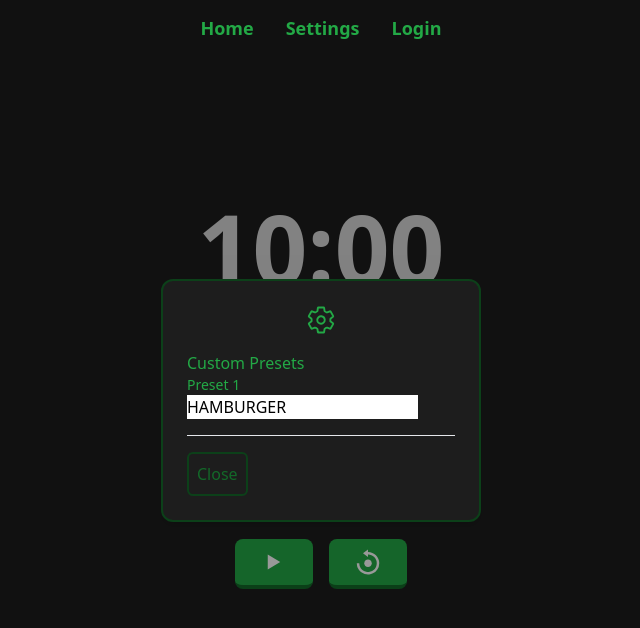
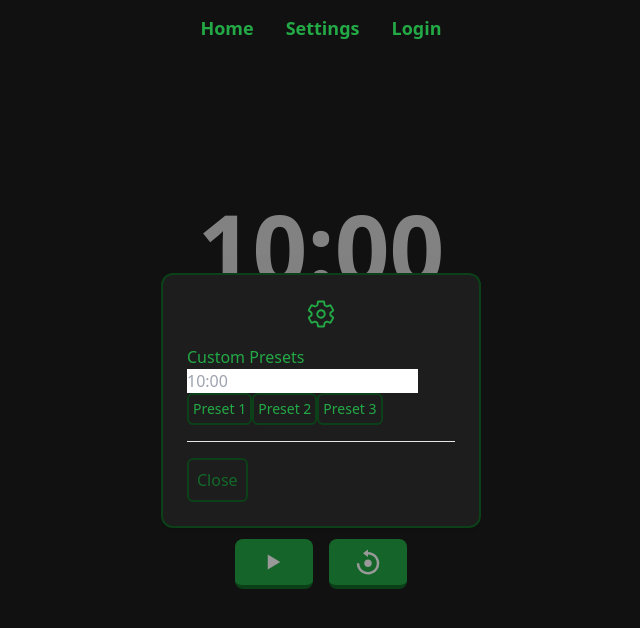
Before and after one commit to cat391/GrindMeter, a React (Vite) app in the folder grindmeter/: page / in a window 1280 px wide. Both pictures are taken after a click on the button "Settings". Shown: the top 628 px of the page, without its empty margins (319-959 px from the left). Built offline with nearby package versions, Linux system fonts and the light colour scheme.

Commit message:
Made some updates to preset customization

```diff
--- a/grindmeter/src/components/SettingsModal.jsx
+++ b/grindmeter/src/components/SettingsModal.jsx
@@ -1,10 +1,15 @@
 import { IoSettingsOutline } from "react-icons/io5";
 import { convertToTimeStr } from "./PresetButton";
 import { useState } from "react";
+import { usePresetContext } from "./PresetContext";
+import TimerInput from "./TimerInput";
 
 function SettingsModal({ open, onClose }) {
+  const { presets, setPresets } = usePresetContext();
+  const [p1, setP1] = useState(convertToTimeStr(presets[0]));
+
   const handleChange = (event) => {
-    setValue(event.target.value);
+    setP1(event.target.value);
   };
 
   return (
@@ -24,10 +29,25 @@ function SettingsModal({ open, onClose }) {
               Custom Presets
             </h2>
 
-            <label className="text-customGreen-100 block size text-sm font-medium">
-              Preset 1
-            </label>
-            <input type="text" value={"HAMBURGER"} onChange={handleChange} />
+            <TimerInput value={p1} />
+            {/*
+            <input
+              type="text"
+              value={p1}
+              onChange={handleChange}
+              placeholder="00:00:00"
+            /> */}
+            <div>
+              <button className="border-2 border-customGreen-300 text-customGreen-100 text-sm p-1 rounded-md">
+                Preset 1
+              </button>
+              <button className="border-2 border-customGreen-300 text-customGreen-100 text-sm p-1 rounded-md">
+                Preset 2
+              </button>
+              <button className="border-2 border-customGreen-300 text-customGreen-100 text-sm p-1 rounded-md">
+                Preset 3
+              </button>
+            </div>
           </div>
         </div>
 
--- /dev/null
+++ b/grindmeter/src/components/TimerInput.jsx
@@ -0,0 +1,11 @@
+export default function TimerInput({ value = "00:00:00" }) {
+  // MIMIC THE GOOGLE TIMER INTERFACE
+  // The value should be in format 00:00:00
+  // However, when you change you keep the format
+  // Do this with the value handleClick logic i did earlier
+  return (
+    <div>
+      <input type="text" placeholder={value} />
+    </div>
+  );
+}
```
